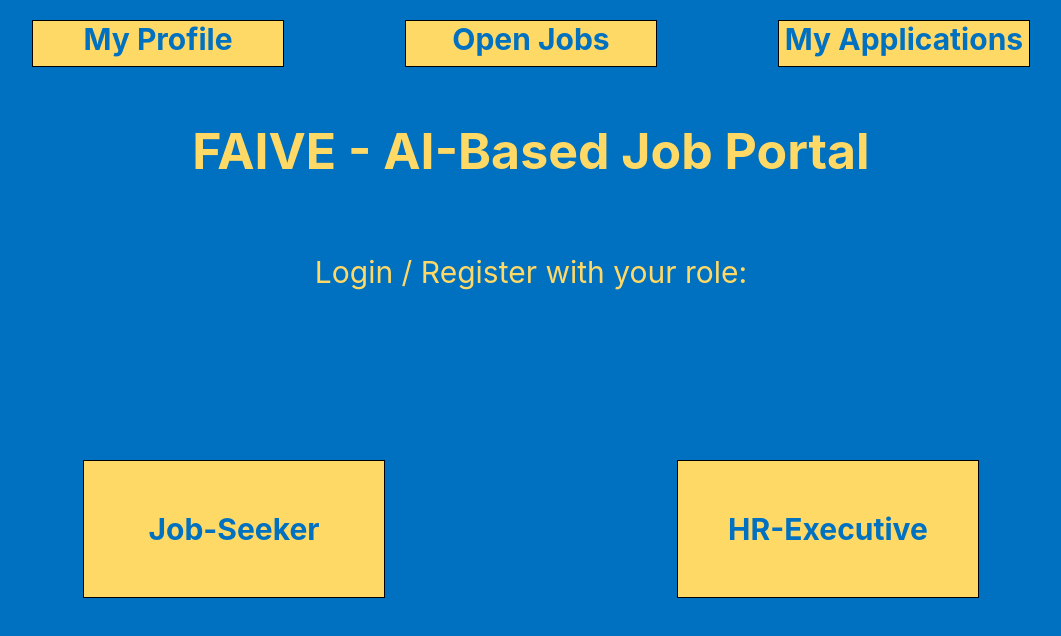
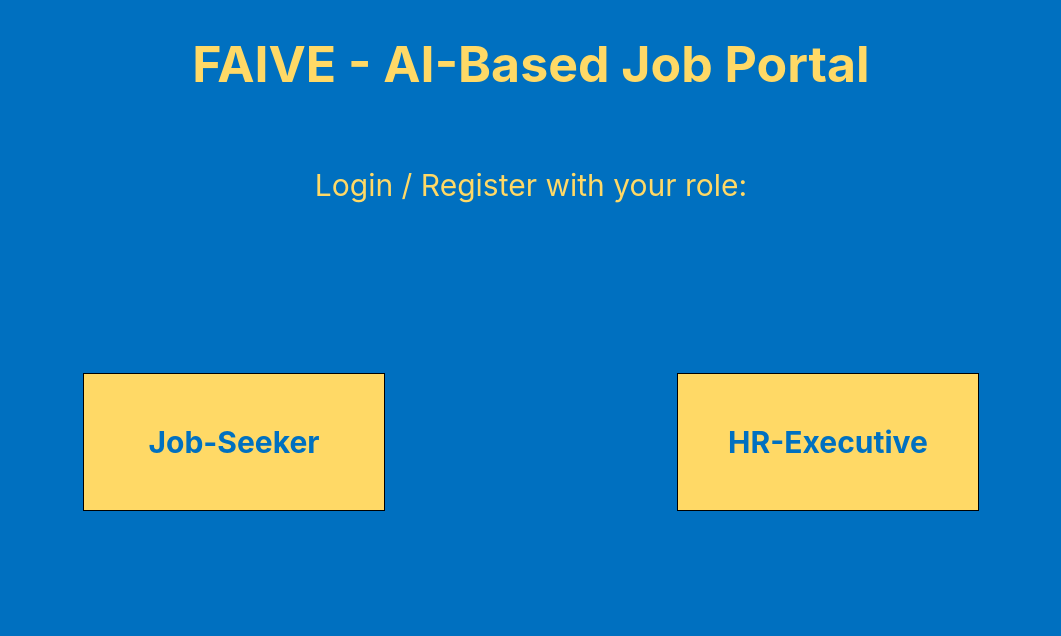
Before and after one commit to FAIVE-AI/CV-ANALYSIS-USING-NLP, a React (Create React App) app in the folder source/app/: page / in a window 1280 px wide. Shown: the top 636 px of the page, without its empty margins (109-1170 px from the left). Built offline with nearby package versions, Linux system fonts and the light colour scheme.

Commit message:
Navigation between candidate components

```diff
--- a/source/app/src/App.js
+++ b/source/app/src/App.js
@@ -1,6 +1,7 @@
 import "./App.scss";
+import { useEffect, useState } from "react";
 import Home from "./components/home/Home";
-import { Route, Routes } from "react-router-dom";
+import { Route, Routes, useLocation } from "react-router-dom";
 import LoginRegister from "./components/login-register/LoginRegister";
 import CandidateHome from "./components/candidate-home/CandidateHome";
 import HRExecHome from "./components/hr-exec-home/HRExecHome";
@@ -10,9 +11,20 @@ import HrRanklist from "./components/hr-ranklist/HrRanklist";
 import CandidateHeader from "./components/shared/candidate-header/CandidateHeader";
 
 function App() {
+  const location = useLocation();
+  const [locationState, setLocationState] = useState(location);
+
+  useEffect(() => {
+    setLocationState(location);
+  }, [location]);
+
   return (
     <div>
-      <CandidateHeader></CandidateHeader>
+      {(locationState.pathname === "/candidate-home" ||
+        locationState.pathname === "/open-jobs" ||
+        locationState.pathname === "/my-applications") && (
+        <CandidateHeader></CandidateHeader>
+      )}
       <Routes>
         <Route path="/" element={<Home></Home>}></Route>
         <Route
--- a/source/app/src/components/aptitude-test/AptitudeTest.js
+++ b/source/app/src/components/aptitude-test/AptitudeTest.js
@@ -70,8 +70,9 @@ export default function AptitudeTest() {
       setCurrentQuestion(nextQuestion);
     } else {
       setShowScore(true);
+      window.opener.postMessage(score, "*");
       setTimeout(() => {
-        window.location.href = "/candidate-register";
+        window.close();
       }, 5000);
     }
   };
@@ -80,8 +81,8 @@ export default function AptitudeTest() {
     <div className="AptitudeTest">
       {showScore ? (
         <div className="score-section">
-          You scored {score} out of 100 (You are automatically being navigated
-          to the home page)
+          You scored {score} out of 100 (You can now navigate to the previous
+          page. This page will automatically close.)
         </div>
       ) : (
         <>
--- a/source/app/src/components/candidate-register/CandidateRegister.js
+++ b/source/app/src/components/candidate-register/CandidateRegister.js
@@ -26,6 +26,22 @@ export default class CandidateRegister extends Component {
     };
     GlobalWorkerOptions.workerSrc =
       "//cdnjs.cloudflare.com/ajax/libs/pdf.js/4.0.269/pdf.worker.min.mjs";
+    this.handleRemoteMessage = this.handleRemoteMessage.bind(this);
+  }
+
+  componentDidMount() {
+    window.addEventListener("message", this.handleRemoteMessage);
+  }
+
+  componentWillUnmount() {
+    window.removeEventListener("message", this.handleRemoteMessage);
+  }
+
+  handleRemoteMessage(event) {
+    if (typeof event.data === "number")
+      this.setState({
+        aptitudeScore: event.data
+      });
   }
 
   updateTextBox = (e) => {
@@ -217,13 +233,20 @@ export default class CandidateRegister extends Component {
             >
               Aptitude:
             </label>
+            {!this.state.aptitudeScore && (
               <a
                 id="candidate-register-aptitude-test-input"
                 className="candidate-register-test-link"
                 href="http://localhost:3000/AptitudeTest"
+                target="_blank"
+                rel="opener"
               >
                 Take the test
               </a>
+            )}
+            {this.state.aptitudeScore && (
+              <p>You scored {this.state.aptitudeScore} / 100</p>
+            )}
           </div>
         </div>
 
```
Lines whose indentation alone changed are shown as unchanged.
